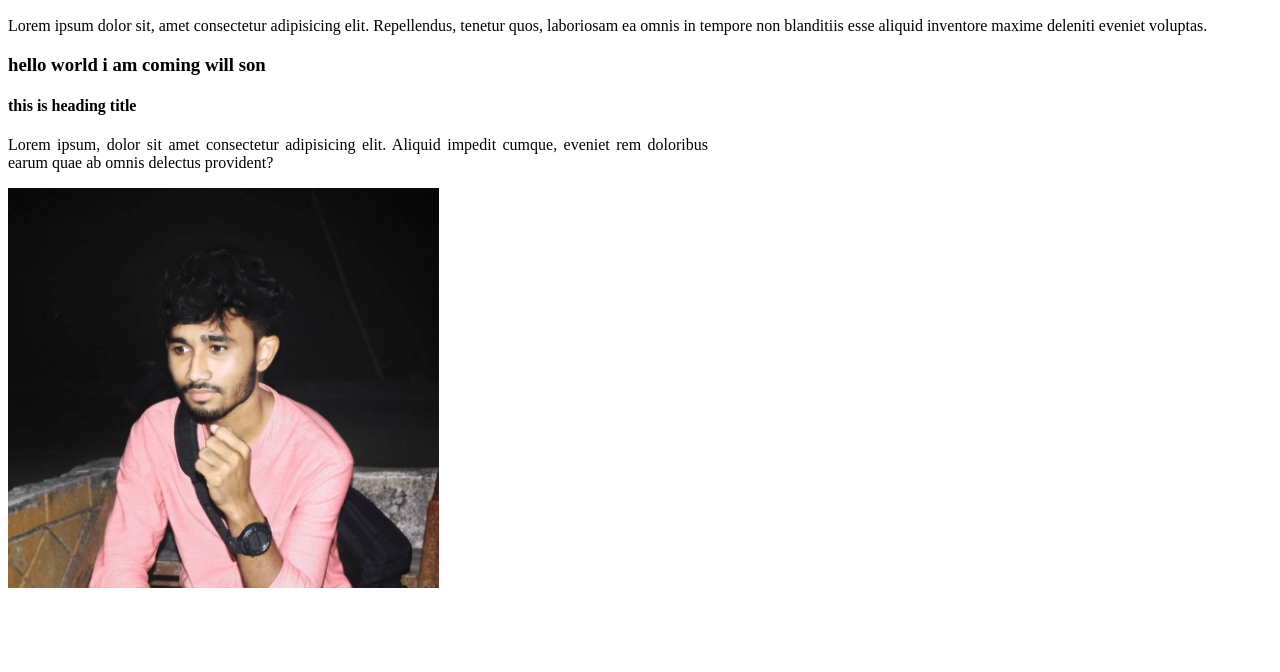
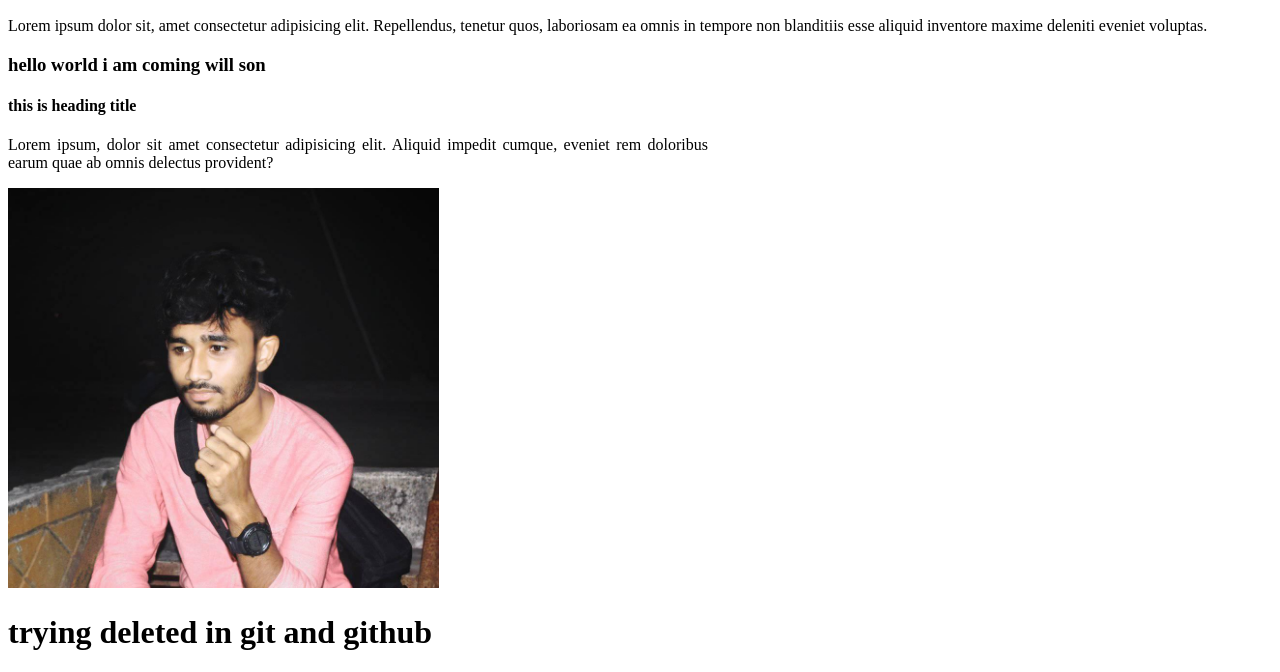
Before and after one commit to Jintu45/web-day1-html, a plain HTML site: page index.html in a window 1280 px wide. Shown: the part 590-1262 px from the top of the page. Before the commit the page ends 1190 px from the top, so only its background shows below. Drawn offline with Linux system fonts and the light colour scheme.

```diff
--- a/index.html
+++ b/index.html
@@ -29,5 +29,8 @@
     <img src="./jintu.jpg" style="height: 400px; width:auto;" alt="">
 
    </div>
+
+
+   <h1>trying deleted in git and github</h1>
 </body>
 </html>
```
